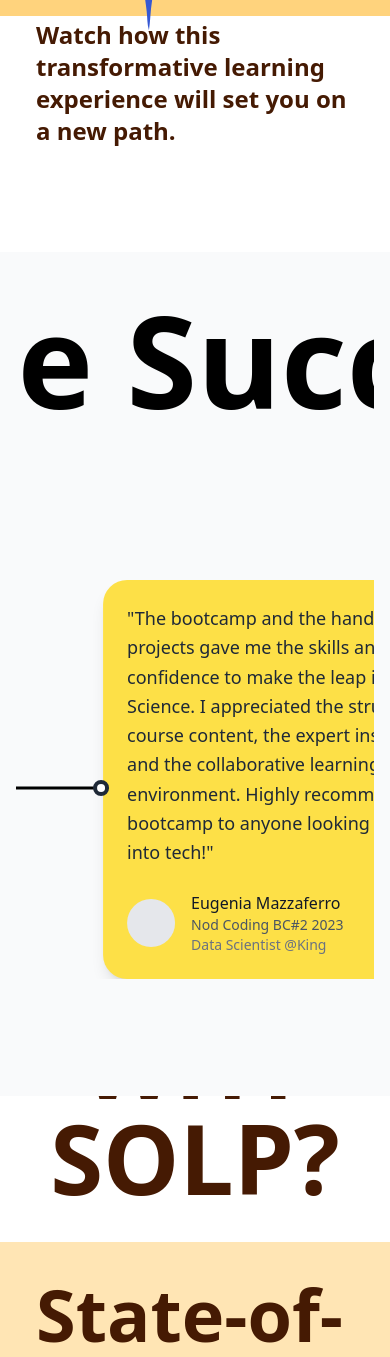
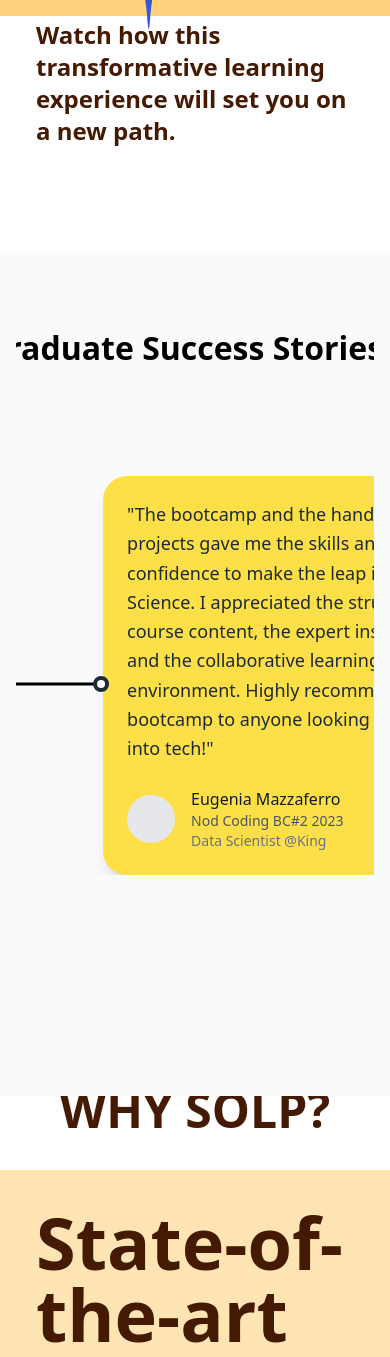
Before and after one commit to sweetymiss018/bootcamp, a React (Vite) app: page / in a window 390 px wide. Shown: the part 1689-3046 px from the top of the page. Built offline with nearby package versions, Linux system fonts and the light colour scheme.

Commit message:
Add styles

```diff
--- a/src/components/AnimateWeek.jsx
+++ b/src/components/AnimateWeek.jsx
@@ -56,8 +56,8 @@ function AnimateWeek() {
   }, []);
 
   return (
-    <div ref={parentRef} className="h-[80vh] w-full flex flex-col lg:h-[80vh] md:h-[100vh] sm:h-[100vh] xs-lg:h-[100vh]">
-      <div className="counter-info h-[50%] w-full  flex lg:flex-row md:flex-col sm:flex-col xs-lg:flex-col ">
+    <div ref={parentRef} className="h-[100vh] w-full flex flex-col lg:h-[100vh] md:h-[100vh] sm:h-[100vh] xs-lg:h-[100vh]">
+      <div className="counter-info h-[60%] w-full  flex lg:flex-row md:flex-col sm:flex-col xs-lg:flex-col ">
         <div className="counter w-[50%] p-12 lg:w-[50%] md:w-full sm:w-full xs-lg:w-full">
           <CountdownTimer/>
         </div>
@@ -89,7 +89,7 @@ function AnimateWeek() {
           className="absolute sm:displ pink-box h-[95%] w-[50%]  lg:h-[95%] lg:w-[50%] md:h-[30%] md:w-[50%] sm:h-[20%] sm:w-[50%] xs-lg:h-[8%] bg-pink-300 right-7 sm:right-4 xs-lg:right-2 bottom-0 flex justify-center items-center p-[90px]"
           style={{ borderTopLeftRadius: "150px" }}
         >
-          <h1 className="text-8xl font-semibold text-amber-950 lg:text-8xl md:text-5xl sm:text-3xl xs-lg:text-2xl">
+          <h1 className="text-5xl font-semibold text-amber-950 lg:text-5xl md:text-5xl sm:text-3xl xs-lg:text-2xl">
             The SOLP Coding Experience
           </h1>
         </div>
--- a/src/components/Form.jsx
+++ b/src/components/Form.jsx
@@ -48,7 +48,7 @@ function Form() {
         style={{ borderBottomLeftRadius: "150px" }}
       >
 
-        <div className="form relative h-full w-[55%]  flex justify-center items-center sm:h-[50%] xs-lg:h-[60%] sm:w-full xs-lg:w-full md:h-full lg:h-full md:top-[30px] sm:top-[30px] xs-lg:top-[30px] lg:top-[30px]">
+        <div className="form relative h-full w-[55%]  flex justify-center items-center sm:h-[50%] xs-lg:h-[60%] sm:w-full xs-lg:w-full md:h-full lg:h-full md:top-[30px] sm:top-[30px] xs-lg:top-[30px] lg:top-[170px]">
           <BootcampForm/>
         </div>
         <div  ref={svgDivRef} className="svg h-full w-[45%] flex justify-end  lg:w-[45%]  sm:h-[50%] xs-lg:h-[40%] sm:w-full xs-lg:w-full md:h-full lg:h-full sm:mb-4 xs-lg:mb-4 ">
--- a/src/components/Review.jsx
+++ b/src/components/Review.jsx
@@ -1,9 +1,8 @@
-import React, { useEffect } from 'react';
-import { motion, useAnimationControls } from 'framer-motion';
-import { testimonials } from '../constants/testimonials';
+import React, { useEffect } from "react";
+import { motion, useAnimationControls } from "framer-motion";
+import { testimonials } from "../constants/testimonials";
 
 const ReviewHorizontalScroll = () => {
-
   const controls = useAnimationControls();
 
   // Calculate total width of all testimonials (96 units = w-96)
@@ -17,8 +16,8 @@ const ReviewHorizontalScroll = () => {
           transition: {
             duration: testimonials.length * 5, // 5 seconds per testimonial
             ease: "linear",
-            repeat: Infinity
-          }
+            repeat: Infinity,
+          },
         });
       }
     };
@@ -30,7 +29,7 @@ const ReviewHorizontalScroll = () => {
     <div className="bg-gray-50 min-h-screen py-12 px-4">
       {/* Header */}
       {/* Animated Header */}
-        <div className="relative overflow-hidden mb-40">
+      <div className="relative overflow-hidden mb-20">
         <div className="flex whitespace-nowrap">
           <motion.div
             animate={{
@@ -44,18 +43,33 @@ const ReviewHorizontalScroll = () => {
                 ease: "linear",
               },
             }}
-            className="flex items-center gap-7 text-2xl md:text-5xl font-bold  sm:h-[120px] xs-lg:h-[120px]"
+            className="flex items-center gap-7 font-bold"
           >
-            <span className='text-[8rem]'>Graduate Success Stories</span>
-            <span className="text-emerald-400 flex text-[12rem]">*</span>
-            <span className='text-[8rem]'>Graduate Success Stories</span>
-            <span className="text-emerald-400 text-[12rem]">*</span>
-            <span className='text-[8rem]'>Graduate Success Stories</span>
-            <span className="text-emerald-400 text-[12rem]">*</span>
-            <span className='text-[8rem]'>Graduate Success Stories</span>
-            <span className="text-emerald-400 text-[12rem]">*</span>
-            <span className='text-[8rem]'>Graduate Success Stories</span>
-            <span className="text-emerald-400 text-[12rem]">*</span>
+            {/* Responsive Text Sizes */}
+            <span className="text-[2rem] sm:text-[4rem] md:text-[6rem] lg:text-[8rem]">
+              Graduate Success Stories
+            </span>
+            <span className="text-emerald-400 text-[4rem] sm:text-[6rem] md:text-[8rem] lg:text-[10rem]">
+              *
+            </span>
+            <span className="text-[2rem] sm:text-[4rem] md:text-[6rem] lg:text-[8rem]">
+              Graduate Success Stories
+            </span>
+            <span className="text-emerald-400 text-[4rem] sm:text-[6rem] md:text-[8rem] lg:text-[10rem]">
+              *
+            </span>
+            <span className="text-[2rem] sm:text-[4rem] md:text-[6rem] lg:text-[8rem]">
+              Graduate Success Stories
+            </span>
+            <span className="text-emerald-400 text-[4rem] sm:text-[6rem] md:text-[8rem] lg:text-[10rem]">
+              *
+            </span>
+            <span className="text-[2rem] sm:text-[4rem] md:text-[6rem] lg:text-[8rem]">
+              Graduate Success Stories
+            </span>
+            <span className="text-emerald-400 text-[4rem] sm:text-[6rem] md:text-[8rem] lg:text-[10rem]">
+              *
+            </span>
           </motion.div>
         </div>
       </div>
@@ -101,7 +115,9 @@ const ReviewHorizontalScroll = () => {
               >
                 <div className="w-12 h-12 bg-gray-200 rounded-full flex-shrink-0" />
                 <div className="ml-4">
-                     <p className="font-medium text-gray-900">{testimonial.name}</p>
+                  <p className="font-medium text-gray-900">
+                    {testimonial.name}
+                  </p>
                   <p className="text-sm text-gray-600">{testimonial.batch}</p>
                   <p className="text-sm text-gray-500">{testimonial.role}</p>
                 </div>
@@ -120,7 +136,6 @@ const ReviewHorizontalScroll = () => {
             <motion.div
               key={`duplicate-${index}`}
               className={`${testimonial.bgColor} relative flex-shrink-0 w-96 p-6 rounded-3xl shadow-lg`}
-
             >
               {/* Connecting Circle */}
               <motion.div
@@ -150,7 +165,9 @@ const ReviewHorizontalScroll = () => {
               >
                 <div className="w-12 h-12 bg-gray-200 rounded-full flex-shrink-0" />
                 <div className="ml-4">
-                     <p className="font-medium text-gray-900">{testimonial.name}</p>
+                  <p className="font-medium text-gray-900">
+                    {testimonial.name}
+                  </p>
                   <p className="text-sm text-gray-600">{testimonial.batch}</p>
                   <p className="text-sm text-gray-500">{testimonial.role}</p>
                 </div>
--- a/src/components/WhySolp.jsx
+++ b/src/components/WhySolp.jsx
@@ -60,7 +60,13 @@ const WhyNodSection = () => {
     <div  ref={containerRef} className="relative h-[250vh] w-full overflow-hidden  flex  justify-center lg:h-[200vh] md:h-[320vh] sm:h-[380vh] xs-lg:h-[280vh]   flex-col ">
       {/* Background Text */}
 
-      <h1 ref={headingRef} className='text-center text-9xl font-semibold text-amber-950 mb-9 lg:text-9xl md:text-8xl sm:text-8xl xs-lg:text-8xl'>WHY SOLP?</h1>
+      <h1
+  ref={headingRef}
+  className="text-center font-semibold text-amber-950 mb-9
+             text-5xl sm:text-6xl md:text-7xl lg:text-8xl xl:text-9xl">
+  WHY SOLP?
+</h1>
+
 
 
       {/* Cards Grid */}
```
Lines whose indentation alone changed are shown as unchanged.
